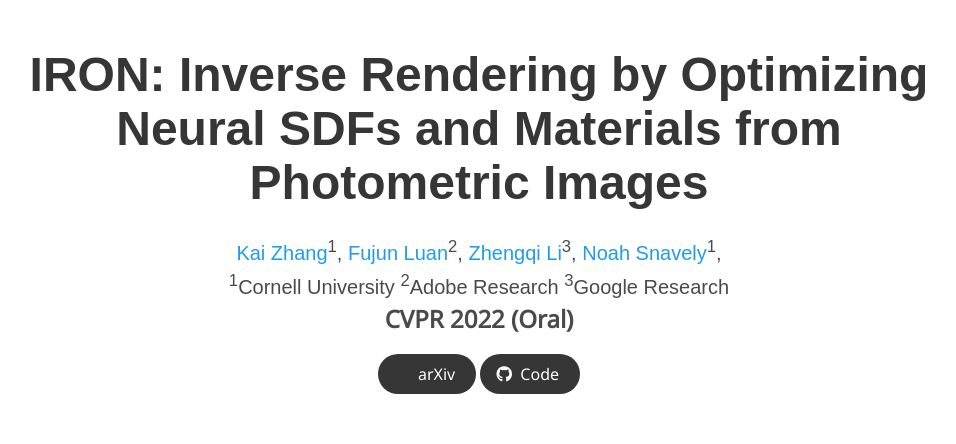
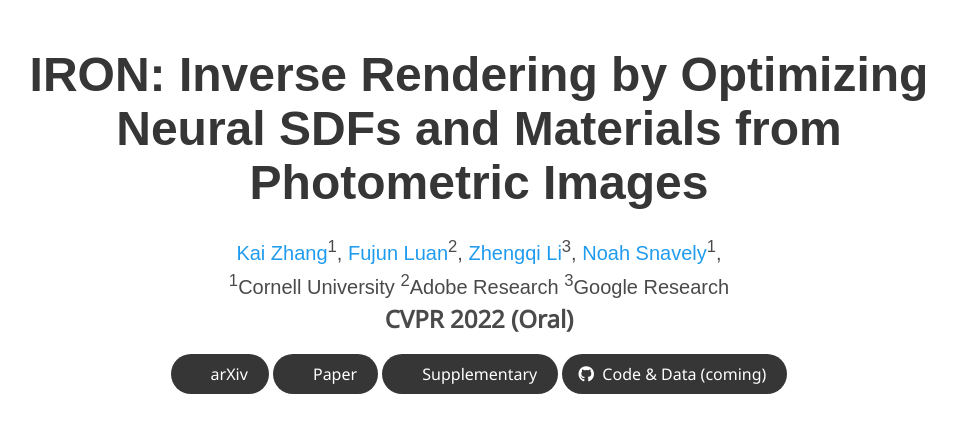
Before and after one commit to Kai-46/IRON-website, a plain HTML site: page index.html in a window 1280 px wide. Shown: the top 444 px of the page, without its empty margins (161-1117 px from the left). Drawn offline with nearby package versions, Linux system fonts and the light colour scheme; some icons are missing; a web font is replaced by a local one.

Commit message:
add paper and supp

```diff
--- a/index.html
+++ b/index.html
@@ -66,13 +66,31 @@
                     <span>arXiv</span>
                   </a>
                 </span>
+                <span class="link-block">
+                  <a href="https://drive.google.com/file/d/1WWvnvlcD1qrkks9duragwjNA1NU7eRqb/view?usp=sharing"
+                    class="external-link button is-normal is-rounded is-dark">
+                    <span class="icon">
+                      <i class="ai ai-arxiv"></i>
+                    </span>
+                    <span>Paper</span>
+                  </a>
+                </span>
+                <span class="link-block">
+                  <a href="https://drive.google.com/file/d/1WWSF697V3saUK3mnoDsxYwLuxTp-XTjg/view?usp=sharing"
+                    class="external-link button is-normal is-rounded is-dark">
+                    <span class="icon">
+                      <i class="ai ai-arxiv"></i>
+                    </span>
+                    <span>Supplementary</span>
+                  </a>
+                </span>
                 <!-- Code Link. -->
                 <span class="link-block">
                   <a href="" class="external-link button is-normal is-rounded is-dark">
                     <span class="icon">
                       <i class="fab fa-github"></i>
                     </span>
-                    <span>Code</span>
+                    <span>Code & Data (coming)</span>
                   </a>
                 </span>
               </div>
```
